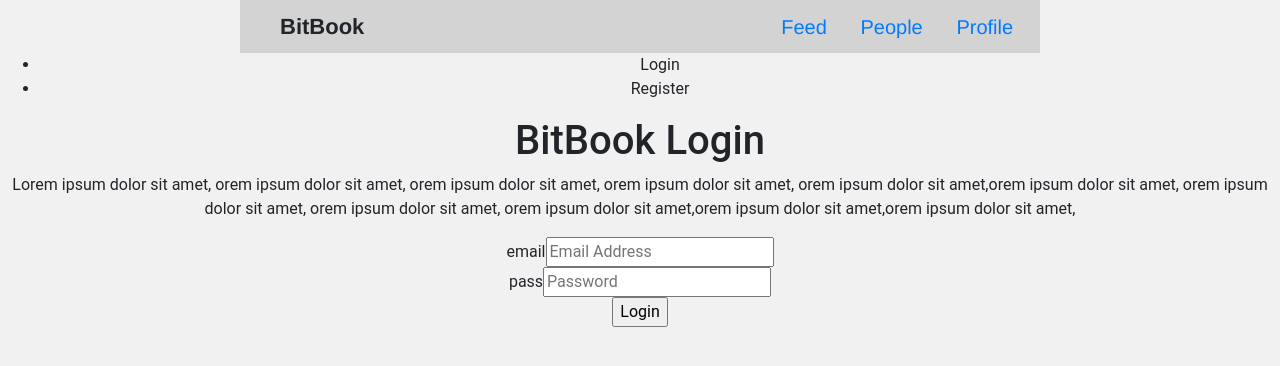
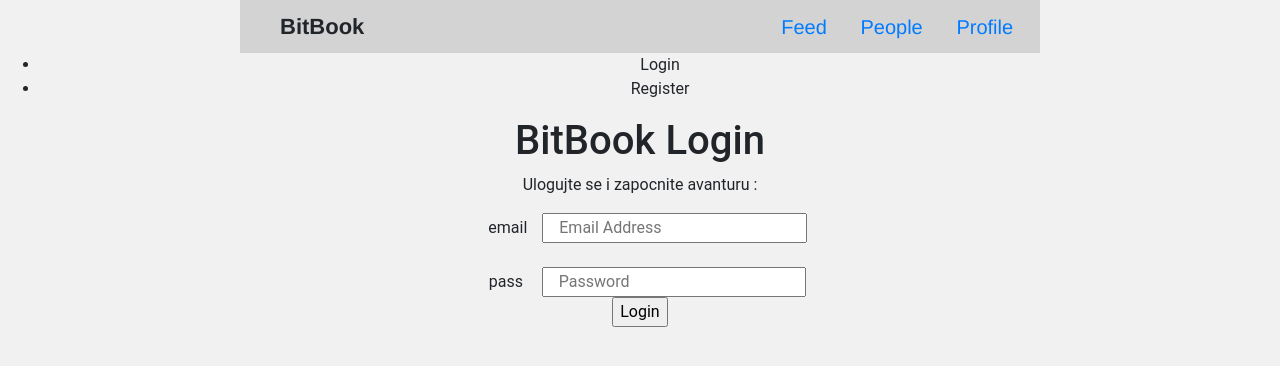
Before and after one commit to jovanovicivanxc/BitBook, a React (Create React App) app in the folder bitbook/: page /#/ in a window 1280 px wide. Shown: the top 366 px of the page. Built offline with nearby package versions, Linux system fonts and the light colour scheme.

Commit message:
login finished

```diff
--- a/bitbook/src/app/login/LoginPage.js
+++ b/bitbook/src/app/login/LoginPage.js
@@ -1,6 +1,7 @@
 import React from 'react';
 import { Tab, Tabs, TabList, TabPanel } from 'react-tabs';
 import LoginService from '../../services/LoginService';
+import { Link } from 'react-router-dom';
 
 class LoginPage extends React.Component {
     constructor(props) {
@@ -8,11 +9,30 @@ class LoginPage extends React.Component {
         this.state = {
             email: "",
             pass: "",
+            regName: "",
+            regEmail: "",
+            regPass: "",
         }
         this.handleEmailInput = this.handleEmailInput.bind(this);
         this.handlePassInput = this.handlePassInput.bind(this);
         this.sendUserData = this.sendUserData.bind(this);
 
+        this.handleRegNameInput = this.handleRegNameInput.bind(this);
+        this.handleRegEmailInput = this.handleRegEmailInput.bind(this);
+        this.handleRegPassInput = this.handleRegPassInput.bind(this);
+        this.sendRegUserData = this.sendRegUserData.bind(this);
+    }
+
+    validateLoginInput() {
+        if (this.state.email.length === 0 || this.state.pass.length === 0) {
+            return alert("Please fill in the forms fields!");
+        }
+    }
+
+    validateRegisterInput() {
+        if (this.state.regName === 0 || this.state.regEmail === 0 || this.state.regPass === 0) {
+            return alert("Please fill in the forms fields!");
+        }
     }
 
 
@@ -28,12 +48,39 @@ class LoginPage extends React.Component {
         })
     }
 
+    handleRegNameInput(event) {
+        this.setState({
+            regName: event.target.value,
+        })
+    }
+
+    handleRegEmailInput(event) {
+        this.setState({
+            regEmail: event.target.value,
+        })
+    }
+
+    handleRegPassInput(event) {
+        this.setState({
+            regPass: event.target.value,
+        })
+    }
+
     sendUserData() {
         LoginService.login(this.state.email, this.state.pass)
             .then((data) => {
                 sessionStorage.setItem('user', JSON.stringify(data.data));
+
             })
+            .then(() => window.location.reload())
     }
+
+
+    sendRegUserData() {
+        LoginService.register(this.state.regName, this.state.regEmail, this.state.regPass)
+            .then(() => window.location.reload())
+    }
+
 
     render() {
         return (
@@ -44,34 +91,38 @@ class LoginPage extends React.Component {
                         <Tab>Register</Tab>
                     </TabList>
 
+                    <TabPanel className='col-4 offset-4'>
+                        <h1> BitBook Login </h1>
+                        <p> Ulogujte se i zapocnite avanturu :
+                    </p>
+                        <span className="col-2">email</span>
+                        <input className="col-8" type="email" value={this.state.email} onChange={this.handleEmailInput} placeholder="Email Address" />
+                        <br />
+                        <br />
+                        <span className=" col-2" >pass </span>
+                        <input className="col-8" type="password" value={this.state.pass} onChange={this.handlePassInput} placeholder="Password" />
+                        <br />
+                        <input type="button" onClick={(e) => { this.sendUserData(); this.validateLoginInput() }} value="Login" />
+
+                    </TabPanel>
+
                     <TabPanel>
-                        <h1> BitBook Login </h1>
-                        <p> Lorem ipsum dolor sit amet, orem ipsum dolor sit amet, orem ipsum dolor sit amet, orem ipsum dolor sit amet, orem ipsum dolor sit amet,orem ipsum dolor sit amet, orem ipsum dolor sit amet, orem ipsum dolor sit amet, orem ipsum dolor sit amet,orem ipsum dolor sit amet,orem ipsum dolor sit amet,
-                    </p>
+                        <h1> BitBook Register </h1>
+                        <p> Ukoliko nemate otvoren nalog kod nas, ovde se mozete registrovati, i uzivati u nasem sajtu :  </p>
+                        <span>Name</span>
+                        <input type="text" value={this.state.regName} onChange={this.handleRegNameInput} placeholder="Full Name" />
+                        <br />
+                        <br />
                         <span>email</span>
-                        <input type="email" value={this.state.email} onChange={this.handleEmailInput} placeholder="Email Address" />
+                        <input type="email" value={this.state.regEmail} onChange={this.handleRegEmailInput} placeholder="Email address" />
+                        <br />
                         <br />
                         <span>pass</span>
-                        <input type="password" value={this.state.pass} onChange={this.handlePassInput} placeholder="Password" />
+                        <input type="password" value={this.state.regPass} onChange={this.handleRegPassInput} placeholder="Password" />
                         <br />
 
-                        <input type="button" onClick={this.sendUserData} value="Login" />
-                    </TabPanel>
-                    <TabPanel>
-                        <h1> BitBook Register </h1>
-                        <p> Lorem ipsum dolor sit amet, orem ipsum dolor sit amet, orem ipsum dolor sit amet, orem ipsum dolor sit amet, orem ipsum dolor sit amet,orem ipsum dolor sit amet, orem ipsum dolor sit amet, orem ipsum dolor sit amet, orem ipsum dolor sit amet,orem ipsum dolor sit amet,orem ipsum dolor sit amet,
-                    </p>
-                        <span>Name</span>
-                        <input type="text" placeholder="Full Name" />
-                        <br />
-                        <span>email</span>
-                        <input type="email" placeholder="Email address" />
-                        <br />
-                        <span>pass</span>
-                        <input type="password" placeholder="Password" />
-                        <br />
+                        <input type="button" onClick={(e) => { this.sendRegUserData(); this.validateRegisterInput() }} value="Register" />
 
-                        <input type="button" value="Register" />
                     </TabPanel>
                 </Tabs>
             </div >
--- a/bitbook/src/app/profile/ProfilePage.js
+++ b/bitbook/src/app/profile/ProfilePage.js
@@ -99,7 +99,7 @@ class ProfilePage extends React.Component {
                         <input type="file" name="pic" accept="image/*" />
                         <br />
                         <button onClick={this.onCloseModal} >CLOSE</button>
-                        <input type="button" onClick={this.postUpdate} value="UPDATE" />
+                        <input type="button" onClick={() => { this.postUpdate(); this.onCloseModal() }} value="UPDATE" />
 
                     </Modal>
                 </div>
--- a/bitbook/src/services/LoginService.js
+++ b/bitbook/src/services/LoginService.js
@@ -17,6 +17,24 @@ class LoginService {
             }
         })
     }
+
+    register(name, email, password) {
+        return Axios({
+            method: 'post',
+            url: `${serviceUrl}register`,
+            headers: {
+                'key': 'B0DD28D',
+                'sessionId': '2990B489-DB94-4AC1-ACDE-CDC9CC3EAEAE',
+                'content-type': 'application/json',
+            },
+            data: {
+                name: name,
+                username: email,
+                email: email,
+                password: password,
+            }
+        })
+    }
 }
 
 export default new LoginService();
```
